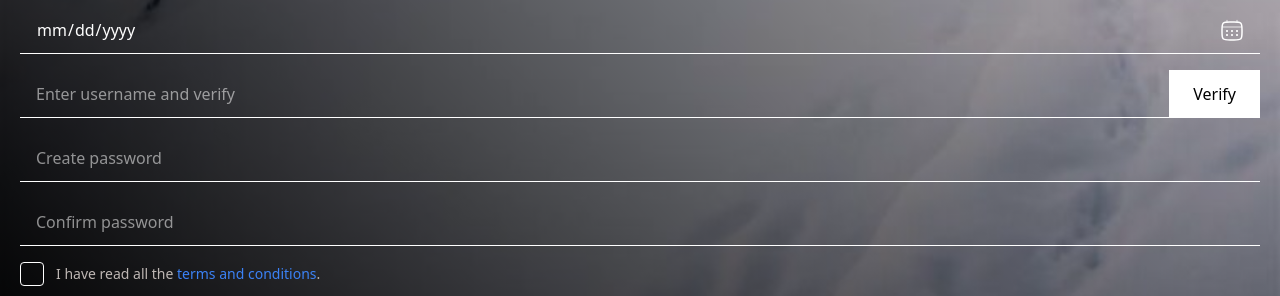
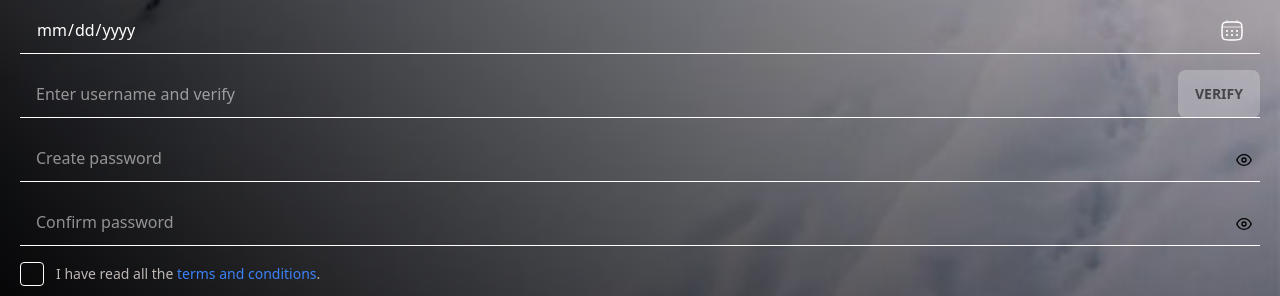
Before and after one commit to himanshuatrelmsin/react-practice-frontend, a React (Vite) app: page /register in a window 1280 px wide. Shown: the part 578-874 px from the top of the page. Built offline with nearby package versions, Linux system fonts and the light colour scheme.

Commit message:
new changes in register pages

```diff
--- a/package.json
+++ b/package.json
@@ -16,6 +16,7 @@
     "formik": "^2.4.6",
     "react": "^18.3.1",
     "react-dom": "^18.3.1",
+    "react-icons": "^5.3.0",
     "react-router-dom": "^6.26.1",
     "yup": "^1.4.0"
   },
--- a/src/components/AuthComponents/RegisterForm.jsx
+++ b/src/components/AuthComponents/RegisterForm.jsx
@@ -1,20 +1,23 @@
-import React, { useState } from 'react';
-import Input from '../Input';
-import InputChecks from '../Input/InputChecks';
-import Button from '../Button';
+import React, { useState } from "react";
+import Input from "../Input";
+import InputChecks from "../Input/InputChecks";
+import Button from "../Button";
 import TermsCondition from "../Modal";
-import { useFormik } from 'formik';
-import axios from 'axios';
-import * as Yup from 'yup';
-import './auth.scss';
+import { useFormik } from "formik";
+import axios from "axios";
+import * as Yup from "yup";
+import "./auth.scss";
+import { FiEye, FiEyeOff } from 'react-icons/fi';
 
 function RegisterForm() {
-  const [verifyUser, setVerifyUser] = useState('Verify');
+  const [verifyUser, setVerifyUser] = useState("Verify");
   const [verifyDisable, setVerifyDisable] = useState(false);
   const [submitDisable, setSubmitDisable] = useState(true);
-  const [userError, setUserError] = useState('');
+  const [userError, setUserError] = useState("");
+  const [showPassword, setShowPassword] = useState(false);
+  const [showCPassword, setShowCPassword] = useState(false);
+  const [successMessage, setSuccessMessage] = useState('');
   const [showModal, setShowModal] = useState(false);
-
 
   const openModal = () => setShowModal(true);
   const closeModal = () => setShowModal(false);
@@ -22,78 +25,82 @@ function RegisterForm() {
   const verifyUsername = async (e) => {
     e.preventDefault();
     try {
-      const usernameValue = document.getElementById('username').value;
+      const usernameValue = document.getElementById("username").value.trim();
       const sanitizedUsername = usernameValue.replace(/[^a-zA-Z0-9]/g, "");
-      const response = await axios.post(`${import.meta.env.VITE_BACKEND_URL}api_user/userVerification`, { username: sanitizedUsername } );
-      if(response.status === 200){
+      const response = await axios.post(
+        `${import.meta.env.VITE_BACKEND_URL}api_user/userVerification`,
+        { username: sanitizedUsername }
+      );
+      if (response.status === 200) {
         setVerifyUser("Verified");
         setVerifyDisable(true);
         setSubmitDisable(false);
-        setUserError(<div className="text-white">Above username is available.</div>);
-      }else{
+        setUserError(<div className="text-white">Username is available.</div>);
+      } else {
         setVerifyUser("Retry");
         setVerifyDisable(false);
         setSubmitDisable(true);
-        setUserError(<div className="text-red-600">Please retry with another username.</div>);
+        setUserError(<div className="text-red-600">Please try another username.</div>);
       }
-    } catch(error){
+    } catch (error) {
       setVerifyUser("Retry");
       setVerifyDisable(false);
       setSubmitDisable(true);
-      setUserError(<div className="text-red-600">Please retry with another username.</div>);
+      setUserError(<div className="text-red-600">Please try another username.</div>);
     }
-  }
+  };
 
-  // Define validation schema
   const validationSchema = Yup.object({
     name: Yup.string()
-      .min(2, 'Name must be at least 2 characters')
-      .required('Full name is required'),
+      .min(2, "Name must be at least 2 characters")
+      .required("Full name is required"),
     number: Yup.string()
-      .matches(/^[0-9]{10}$/, 'Mobile number must be 10 digits')
-      .required('Mobile number is required'),
+      .matches(/^[0-9]{10}$/, "Mobile number must be 10 digits")
+      .required("Mobile number is required"),
     email: Yup.string()
-      .email('Invalid email address')
-      .required('Email is required'),
-    dob: Yup.date()
-      .required('Date of birth is required'),
+      .email("Invalid email address")
+      .required("Email is required"),
+    dob: Yup.date().required("Date of birth is required"),
     username: Yup.string()
-      .min(4, 'Username must be at least 4 characters')
-      .required('Username is required'),
+      .matches(/^\S*$/, "Username cannot contain spaces")
+      .min(4, "Username must be at least 4 characters")
+      .required("Username is required"),
     password: Yup.string()
-      .min(8, 'Password must be at least 8 characters')
-      .required('Password is required'),
+      .min(8, "Password must be at least 8 characters")
+      .required("Password is required"),
     cpassword: Yup.string()
-      .oneOf([Yup.ref('password'), null], 'Passwords must match')
-      .required('Confirm password is required'),
+      .oneOf([Yup.ref("password"), null], "Passwords must match")
+      .required("Confirm password is required"),
     terms: Yup.boolean()
-      .oneOf([true], 'You must accept the terms and conditions')
-      .required('You must accept the terms and conditions'),
+      .oneOf([true], "You must accept the terms and conditions")
+      .required("You must accept the terms and conditions"),
   });
 
-  // Initialize Formik
   const formik = useFormik({
     initialValues: {
-      name: '',
-      number: '',
-      email: '',
-      dob: '',
-      username: '',
-      password: '',
-      cpassword: '',
-      terms:false,
+      name: "",
+      number: "",
+      email: "",
+      dob: "",
+      username: "",
+      password: "",
+      cpassword: "",
+      terms: false,
     },
     validationSchema,
-    onSubmit: async (values,  { resetForm }) => {
+    onSubmit: async (values, { resetForm }) => {
       try {
         const response = await axios.post(
           `${import.meta.env.VITE_BACKEND_URL}api_user/userRegistration`,
           values
         );
         if (response.status === 200) {
-          // console.log("Form submitted successfully!");
+          setSuccessMessage('Registration successful!');
           resetForm();
           resetStates();
+          setTimeout(() => {
+            setSuccessMessage(''); // Clear success message after 3 seconds
+          }, 3000);
         } else {
           console.error("Error submitting form data:", response.data);
         }
@@ -104,14 +111,15 @@ function RegisterForm() {
   });
 
   const resetStates = () => {
-    setVerifyUser('Verify');
+    setVerifyUser("Verify");
     setVerifyDisable(false);
     setSubmitDisable(true);
-    setUserError('');
+    setUserError("");
   };
 
+  const isUsernameValid = formik.values.username.trim().length > 0;
+
   return (
-
     <form onSubmit={formik.handleSubmit}>
       <Input
         type="text"
@@ -132,8 +140,8 @@ function RegisterForm() {
         pattern="\d*"
         onChange={(e) => {
           const { value } = e.target;
-          const numericValue = value.replace(/\D/g, '');
-          formik.setFieldValue('number', numericValue);
+          const numericValue = value.replace(/\D/g, "");
+          formik.setFieldValue("number", numericValue);
         }}
         onBlur={formik.handleBlur}
         value={formik.values.number}
@@ -158,7 +166,7 @@ function RegisterForm() {
         value={formik.values.dob}
         error={formik.touched.dob && formik.errors.dob ? formik.errors.dob : null}
       />
-      <div className='relative'>
+      <div className="relative">
         <Input
           type="text"
           name="username"
@@ -171,11 +179,17 @@ function RegisterForm() {
           disabled={verifyDisable}
           usernameerror={userError}
         />
-          <div className={`text-dark showPass verifyUser`} disabled={verifyDisable} onClick={verifyUsername}>{verifyUser}</div>
-
+        <Button
+          className="text-dark showPass verifyUser"
+          disabled={!isUsernameValid}
+          onClick={verifyUsername}
+        >
+          {verifyUser}
+        </Button>
       </div>
+      <div className='relative'>
         <Input
-        type="password"
+          type={showPassword ? "text" : "password"}
           name="password"
           id="password"
           placeholder="Create password"
@@ -184,8 +198,17 @@ function RegisterForm() {
           value={formik.values.password}
           error={formik.touched.password && formik.errors.password ? formik.errors.password : null}
         />
+        <button
+          type="button"
+          className="absolute right-2 top-[18px]"
+          onClick={() => setShowPassword(prev => !prev)}
+        >
+          {showPassword ? <FiEyeOff /> : <FiEye />}
+        </button>
+      </div>
+      <div className='relative'>
         <Input
-        type="password"
+          type={showCPassword ? "text" : "password"}
           name="cpassword"
           id="cpassword"
           placeholder="Confirm password"
@@ -194,16 +217,25 @@ function RegisterForm() {
           value={formik.values.cpassword}
           error={formik.touched.cpassword && formik.errors.cpassword ? formik.errors.cpassword : null}
         />
+        <button
+          type="button"
+          className="absolute right-2 top-[18px]"
+          onClick={() => setShowCPassword(prev => !prev)}
+        >
+          {showCPassword ? <FiEyeOff /> : <FiEye />}
+        </button>
+      </div>
       <InputChecks
         type="checkbox"
         name="terms"
         id="terms"
         label={
           <span>
-            I have read all the{' '}
+            I have read all the{" "}
             <span className="text-blue-500 cursor-pointer" onClick={openModal}>
               terms and conditions
-            </span>.
+            </span>
+            .
           </span>
         }
         onChange={formik.handleChange}
@@ -211,9 +243,10 @@ function RegisterForm() {
         checked={formik.values.terms}
         error={formik.touched.terms && formik.errors.terms ? formik.errors.terms : null}
       />
-
-      <Button type="submit" className="mt-8" disabled={submitDisable}>Submit</Button>
-
+      <Button type="submit" className="mt-8" disabled={submitDisable}>
+        Submit
+      </Button>
+      {successMessage && <div className="text-green-600 text-center font-[100px] z-index[999] relative mt-4">{successMessage}</div>}
       <TermsCondition
         showModal={showModal}
         setShowModal={setShowModal}
@@ -221,17 +254,16 @@ function RegisterForm() {
         modalText="Here are the terms and conditions for using the platform."
         btnPrimaryLabel="I Agree"
         onPrimaryClick={() => {
-          formik.setFieldValue('terms', true);
+          formik.setFieldValue("terms", true);
           closeModal();
         }}
         btnSecondaryLabel="Close"
         onSecondaryClick={() => {
-          formik.setFieldValue('terms', false);
+          formik.setFieldValue("terms", false);
           closeModal();
         }}
       />
     </form>
-
   );
 }
 
```
Also changed, not shown: 1 other file (tests, documents, lock files or other folders). Lines whose indentation alone changed are shown as unchanged.
